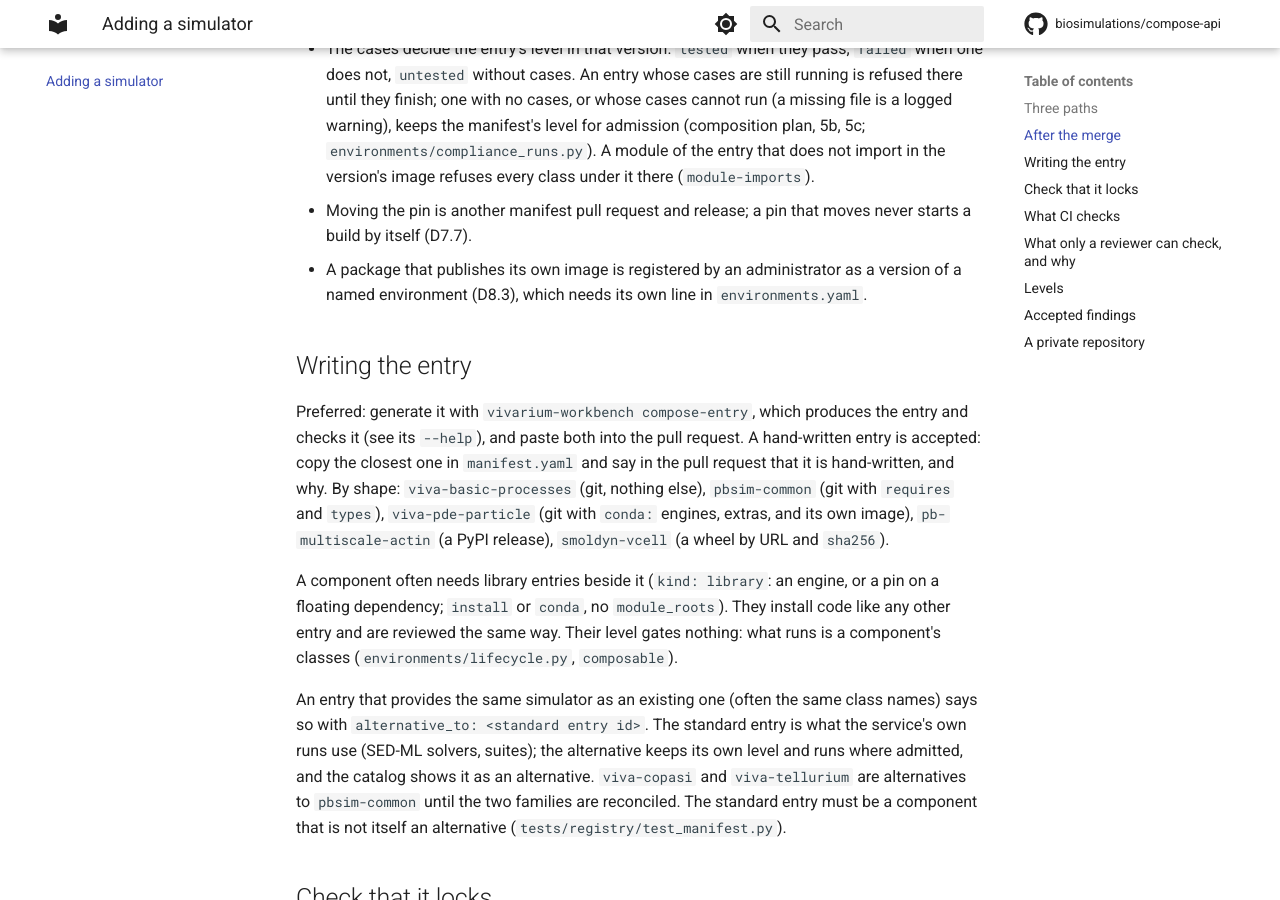
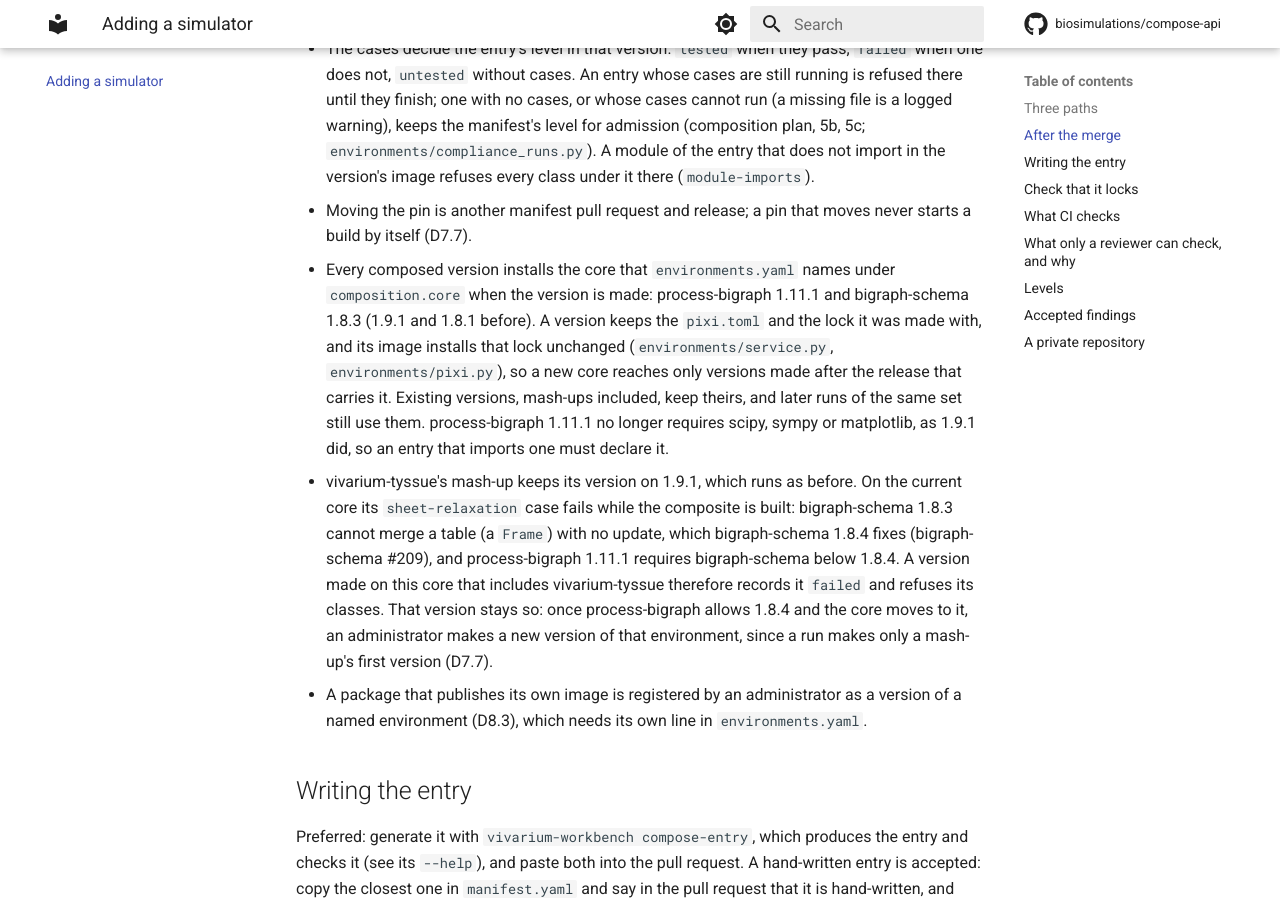
Before and after one commit to biosimulations/compose-api, an MkDocs documentation site: the page built from docs/registry-onboarding.md, in a window 1280 px wide and 900 px high, scrolled down 1352 px. Built offline with MkDocs 1.6.1 and Material for MkDocs 9.7.7, drawn with Linux system fonts in a browser that asks for light colours; comment, search, counter and statistics services are not loaded; some of the changed text lies outside the part shown.

Commit message:
feat(registry): composed environments on process-bigraph 1.11.1 and bigraph-schema 1.8.3
The common core every new composed version installs (environments.yaml, composition.core) moves from
process-bigraph 1.9.1 / bigraph-schema 1.8.1 to 1.11.1 / 1.8.3. Alex decided on 2026-11-23 to move now rather than
wait for process-bigraph 1.11.2 / bigraph-schema 1.8.4: v2ecoli's ecoli_baseline has a step cycle across priorities,
which 1.9.1 refuses and 1.11 runs, and 1.11.1 + 1.8.3 fits every published cap (process-bigraph 1.11.1 and
viva-superpowers 0.30.0 both require bigraph-schema below 1.8.4).

- pyproject's dev pins follow the core and uv.lock is re-locked; process-bigraph 1.11.1 no longer requires scipy,
  sympy or matplotlib. test_runner now takes the engine it fetches from composition.core and checks that the
  installed dev engine is that core; test_pixi's literals and the core entry (process-bigraph-emitters) follow it.
- Sweep, with compose-api's own lock and build Jobs in local Docker, on both cores: 14 of 16 compliance cases pass
  on both with identical results, except that 1.11.1 also records seeded values in row 0. vivarium-tyssue's
  sheet-relaxation fails on 1.11.1 (bigraph-schema's Frame merge with no update, fixed in 1.8.4, #209).
  viva-fenics' case fails on both cores today, for a reason outside the core (conda-forge yaml 0.2.6 renamed
  libyaml-0.so.2, which petsc 3.25.6 links); with yaml held at 0.2.5 it passes on both, identically.
- Versions are immutable (a version's pixi.toml and lock are recorded when it is made, its image installs that
  lock frozen, and a run reuses a mash-up's existing version), so vivarium-tyssue's version on 1.9.1 keeps
  running. A new version that includes it records it failed until the core can take bigraph-schema 1.8.4.
  docs/registry-onboarding.md and the manifest say so.

No service version bump; the release commit comes separately.

Co-Authored-By: Claude Opus 5.5 <noreply@anthropic.com>

```diff
--- a/docs/registry-onboarding.md
+++ b/docs/registry-onboarding.md
@@ -42,6 +42,18 @@ Opened any other way, paste the template's text into the description.
   `environments/compliance_runs.py`). A module of the entry that does not import in the version's image refuses every class
   under it there (`module-imports`).
 - Moving the pin is another manifest pull request and release; a pin that moves never starts a build by itself (D7.7).
+- Every composed version installs the core that `environments.yaml` names under `composition.core` when the version is made:
+  process-bigraph 1.11.1 and bigraph-schema 1.8.3 (1.9.1 and 1.8.1 before). A version keeps the `pixi.toml` and the lock it
+  was made with, and its image installs that lock unchanged (`environments/service.py`, `environments/pixi.py`), so a new
+  core reaches only versions made after the release that carries it. Existing versions, mash-ups included, keep theirs, and
+  later runs of the same set still use them. process-bigraph 1.11.1 no longer requires scipy, sympy or matplotlib, as 1.9.1
+  did, so an entry that imports one must declare it.
+- vivarium-tyssue's mash-up keeps its version on 1.9.1, which runs as before. On the current core its `sheet-relaxation` case
+  fails while the composite is built: bigraph-schema 1.8.3 cannot merge a table (a `Frame`) with no update, which
+  bigraph-schema 1.8.4 fixes (bigraph-schema #209), and process-bigraph 1.11.1 requires bigraph-schema below 1.8.4. A
+  version made on this core that includes vivarium-tyssue therefore records it `failed` and refuses its classes. That
+  version stays so: once process-bigraph allows 1.8.4 and the core moves to it, an administrator makes a new version of that
+  environment, since a run makes only a mash-up's first version (D7.7).
 - A package that publishes its own image is registered by an administrator as a version of a named environment (D8.3), which
   needs its own line in `environments.yaml`.
 
@@ -130,9 +142,11 @@ Docker), and `make check` for the lint and type checks (`CLAUDE.md`).
   and any `setup.py`, hook or build script. A `pypi` pin is built too when the release has no wheel for the environment's Python,
   and for a `url` pin the reviewer asks how the wheel was built (the `smoldyn-vcell` entry names the workflow that built it).
 - **Import-time code.** process-bigraph builds its core with bigraph-schema's `allocate_core`, which imports the modules of every
-  installed distribution that requires `bigraph-schema` (bigraph-schema 1.8.1, `package/discover.py`: `is_process_library`,
-  `load_local_modules`). Import-time code in anything a wheel ships, and in every dependency that requires `bigraph-schema`, can
-  therefore run whether or not a document names it. That is why the template asks about packages outside `module_roots`.
+  installed distribution that requires `bigraph-schema` (bigraph-schema 1.8.3, `package/discover.py`: `is_process_library`,
+  `load_local_modules`). bigraph-schema caches that walk's index under `~/.cache/bigraph-schema`, but a run starts the image
+  with `--compat`, whose home is empty each time, so every run walks again. Import-time code in anything a wheel ships, and in
+  every dependency that requires `bigraph-schema`, can therefore run whether or not a document names it. That is why the
+  template asks about packages outside `module_roots`.
 - **Distribution name.** The generated `pixi.toml` keys the dependency by the name `install` derives (the repository's name for
   `git`), and two entries with one name are a composition problem. `[project].name` at the commit should be that name.
 - **Dependencies.** A composed environment installs the package's declared dependencies, so a development tool among them lands in
--- a/pyproject.toml
+++ b/pyproject.toml
@@ -62,8 +62,8 @@ dev = [
     "compose-api-client[auth,cli]",
     # The runner composed images run (environments/runner.py) is tested on the engine they install; the service
     # itself never imports process-bigraph.
-    "process-bigraph==1.9.1",
-    "bigraph-schema==1.8.1",
+    "process-bigraph==1.11.1",
+    "bigraph-schema==1.8.3",
 ]
 docs = [
     "mkdocs>=1.4.2,<2",
```
Also changed, not shown: 6 other files.
